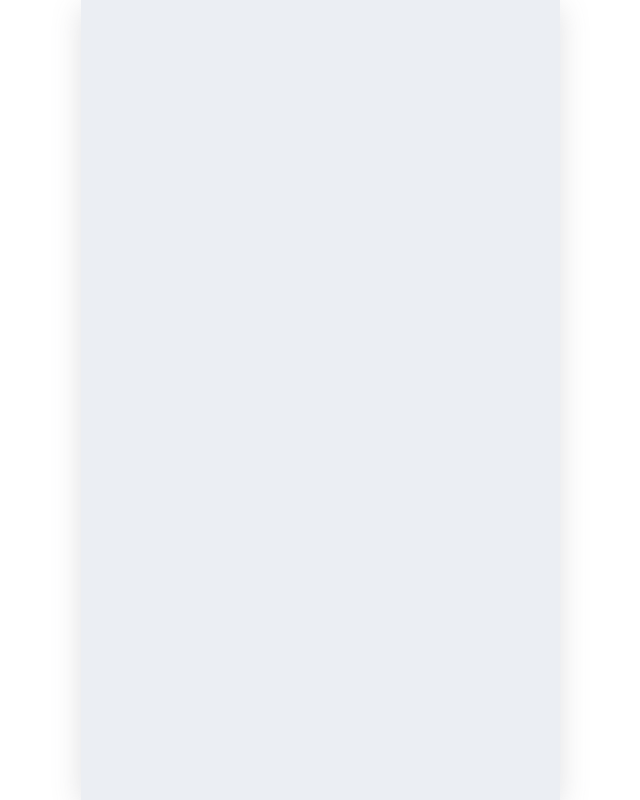
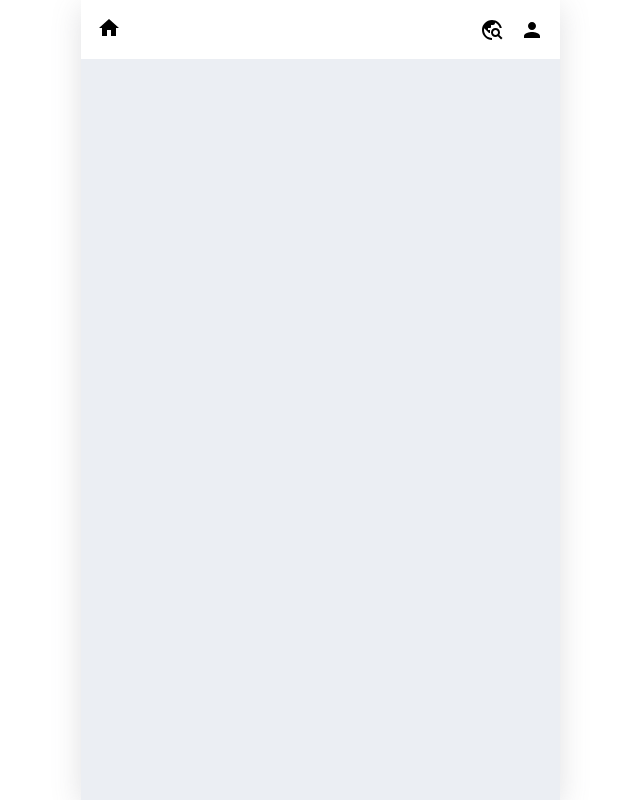
Before and after one commit to hufs-swai-capstone/the-global, a React (Create React App) app in the folder the-global/: page / in a window 1280 px wide. Shown: the whole page, without its empty margins (320-960 px from the left). Built offline with nearby package versions, Linux system fonts and the light colour scheme.

Commit message:
Feat: create Header component

```diff
--- a/the-global/package.json
+++ b/the-global/package.json
@@ -3,6 +3,10 @@
   "version": "0.1.0",
   "private": true,
   "dependencies": {
+    "@emotion/react": "^11.11.0",
+    "@emotion/styled": "^11.11.0",
+    "@mui/icons-material": "^5.11.16",
+    "@mui/material": "^5.13.0",
     "@testing-library/jest-dom": "^5.16.5",
     "@testing-library/react": "^13.4.0",
     "@testing-library/user-event": "^13.5.0",
@@ -11,6 +15,7 @@
     "react-router-dom": "^6.11.1",
     "react-scripts": "5.0.1",
     "styled-components": "^6.0.0-rc.1",
+    "styled-reset": "^4.4.7",
     "web-vitals": "^2.1.4"
   },
   "scripts": {
--- a/the-global/src/App.js
+++ b/the-global/src/App.js
@@ -1,7 +1,14 @@
 import React from "react";
 
+// components
+import Header from "./components/Header";
+
 function App() {
-  return <></>;
+  return (
+    <>
+      <Header />
+    </>
+  );
 }
 
 export default App;
--- /dev/null
+++ b/the-global/src/components/Header.js
@@ -0,0 +1,56 @@
+import React from "react";
+
+// style
+import styled from "styled-components";
+
+// icons
+import HomeIcon from "@mui/icons-material/Home";
+import TravelExploreIcon from "@mui/icons-material/TravelExplore";
+import PersonIcon from "@mui/icons-material/Person";
+
+const Header = () => {
+  const handleTravelExploreClick = () => {
+    alert("한국외국어대학교 국제교류팀 페이지로 이동합니다.");
+    window.open("https://oia.hufs.ac.kr", "_blank");
+  };
+
+  return (
+    <HeaderContainer>
+      <HomeIconWrapper>
+        <HomeIcon />
+      </HomeIconWrapper>
+      <IconWrapper>
+        <TravelExploreIcon onClick={handleTravelExploreClick} />
+        <PersonIcon />
+      </IconWrapper>
+    </HeaderContainer>
+  );
+};
+
+export default Header;
+
+const HeaderContainer = styled.header`
+  background-color: white;
+  padding: 1rem;
+  display: flex;
+  justify-content: space-between;
+  align-items: center;
+`;
+
+const HomeIconWrapper = styled.div`
+  margin-right: auto;
+
+  &:hover {
+    cursor: pointer;
+  }
+`;
+
+const IconWrapper = styled.div`
+  display: flex;
+  align-items: center;
+  gap: 1rem;
+
+  & > *:hover {
+    cursor: pointer;
+  }
+`;
--- a/the-global/src/styles/GlobalStyle.js
+++ b/the-global/src/styles/GlobalStyle.js
@@ -7,6 +7,9 @@ const GlobalStyle = createGlobalStyle`
     margin: 0;
     padding: 0;
     box-sizing: border-box;
+  }
+
+  body {
     background-color: #EBEEF3;
   }
 
```
Also changed, not shown: 1 other file (tests, documents, lock files or other folders).
